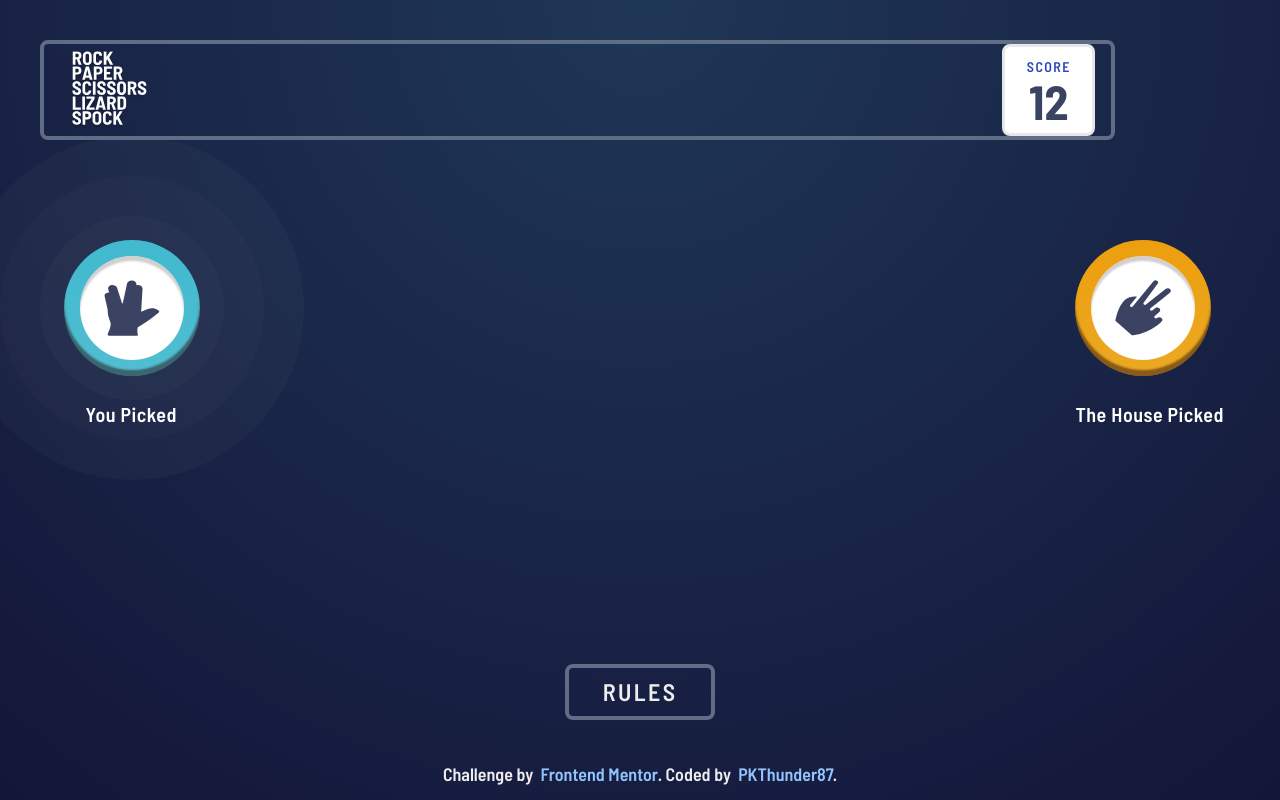
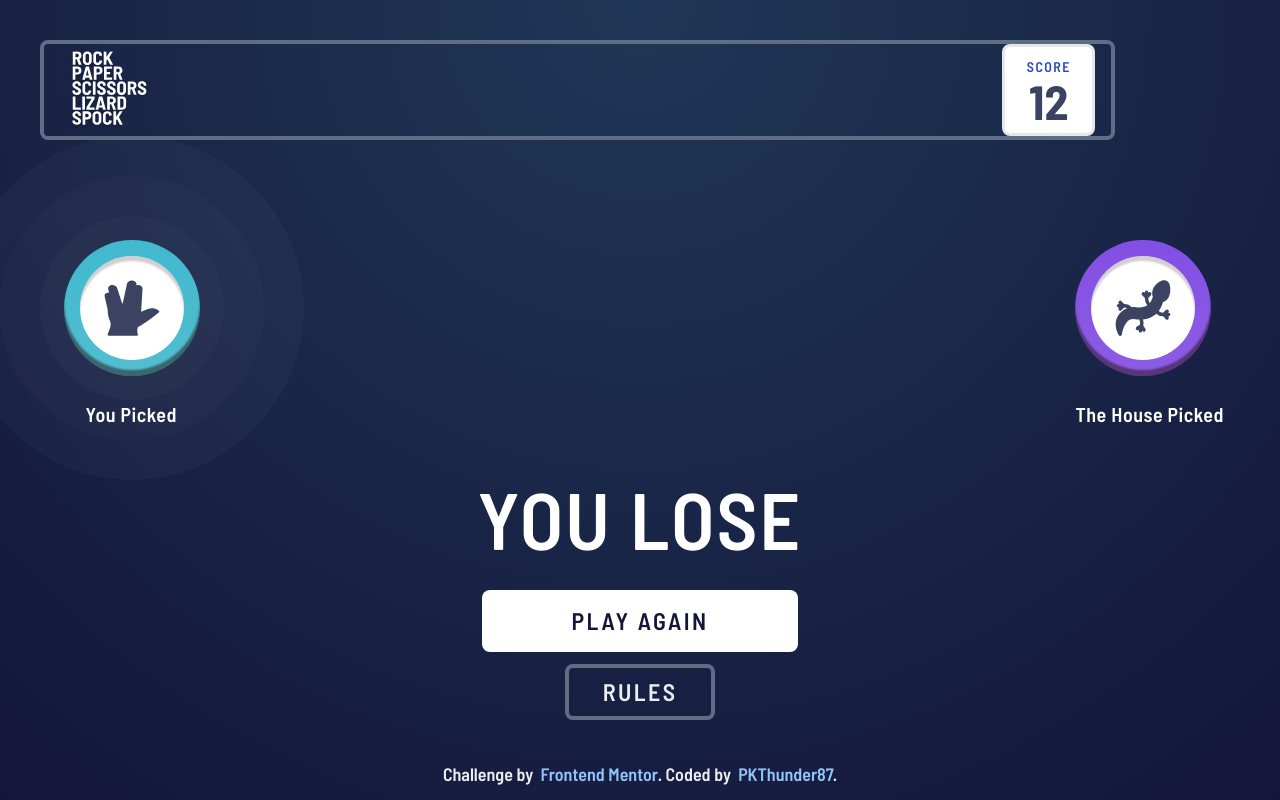
Before and after one commit to pkthunder87/rock-paper-scissors, a React (Vite) app: page / in a window 1280 px wide. Built offline with nearby package versions, Linux system fonts and the light colour scheme.

Commit message:
Feat: Sync win state across multiple components

```diff
--- a/src/components/ChosenGestures.jsx
+++ b/src/components/ChosenGestures.jsx
@@ -1,23 +1,21 @@
-import { useEffect, useRef, useState } from 'react';
+import { useEffect, useState } from 'react';
 import Circle from './Circle';
 import HandGesture from './HandGesture';
 import WinnerTag from './Winner';
 
 const availableGestures = ['rock', 'paper', 'scissors', 'lizard', 'spock'];
 
-function ChosenGestures() {
+function ChosenGestures({ setIsLoading, playerWon, setPlayerWon }) {
   const [winner, setWinner] = useState('');
-  const [playerWon, setPlayerWon] = useState('TEST');
+
   const [showHousePick, setShowHousePick] = useState(false);
 
-  const [playerGesture, setPlayerGesture] = useState('spock');
+  const [playerGesture] = useState('spock');
 
-  const [houseGesture, setHouseGesture] = useState('scissors');
-
-  // const [houseGesture, setHouseGesture] = useState(
-  //   () =>
-  //     availableGestures[Math.floor(Math.random() * availableGestures.length)],
-  // );
+  const [houseGesture] = useState(
+    () =>
+      availableGestures[Math.floor(Math.random() * availableGestures.length)],
+  );
 
   useEffect(
     function gameLogic() {
@@ -69,10 +67,10 @@ function ChosenGestures() {
 
   useEffect(
     function () {
-      setPlayerGesture;
       function housePick() {
         setShowHousePick(true);
         setWinner('player');
+        setIsLoading(false);
       }
       function timeout() {
         setTimeout(housePick, 1200);
@@ -81,10 +79,11 @@ function ChosenGestures() {
 
       return () => {
         clearTimeout(timeout);
+        setIsLoading(true);
       };
     },
 
-    [setShowHousePick, setWinner, houseGesture, playerGesture],
+    [setShowHousePick, setWinner, houseGesture, playerGesture, setIsLoading],
   );
 
   return (
@@ -96,6 +95,7 @@ function ChosenGestures() {
             gesture={playerGesture}
             gesture_color_from={`from-${playerGesture}-from`}
             gesture_color_to={`to-${playerGesture}-to`}
+            disable={true}
           >
             <WinnerTag />
           </HandGesture>
@@ -113,6 +113,7 @@ function ChosenGestures() {
               gesture={houseGesture}
               gesture_color_from={`from-${houseGesture}-from`}
               gesture_color_to={`to-${houseGesture}-to`}
+              disable={true}
             >
               <WinnerTag />
             </HandGesture>
--- a/src/components/HandGesture.jsx
+++ b/src/components/HandGesture.jsx
@@ -4,12 +4,14 @@ function HandGesture({
   gesture_color_to,
   children,
   winner = false,
+  disable = false,
 }) {
   return (
     <div className="relative">
       <button
         className={`${gesture_color_from} ${gesture_color_to} relative flex h-[8.5rem] w-[8.5rem] items-center
         justify-center overflow-visible rounded-full bg-gradient-to-b shadow-[inset_0_-6px_2px_hsla(0,50%,10%,.5)] `}
+        disabled={disable}
       >
         <img
           className="h-[6.5rem] w-[6.5rem] overflow-visible rounded-full bg-white p-6 shadow-[inset_0_5px_2px_hsla(0,50%,10%,.2)] "
--- a/src/pages/Results.jsx
+++ b/src/pages/Results.jsx
@@ -1,11 +1,19 @@
+import { useState } from 'react';
 import ChosenGestures from '../components/ChosenGestures';
 import PlayerWinLose from '../components/PlayerWinLose';
 
 function Results() {
+  const [isLoading, setIsLoading] = useState(true);
+  const [playerWon, setPlayerWon] = useState('TEST');
+
   return (
     <div className="row-span-2 grid grid-rows-[54%_46%]">
-      <ChosenGestures />
-      {/* <PlayerWinLose /> */}
+      <ChosenGestures
+        setIsLoading={setIsLoading}
+        playerWon={playerWon}
+        setPlayerWon={setPlayerWon}
+      />
+      {!isLoading && <PlayerWinLose playerWin={playerWon} />}
     </div>
   );
 }
```
